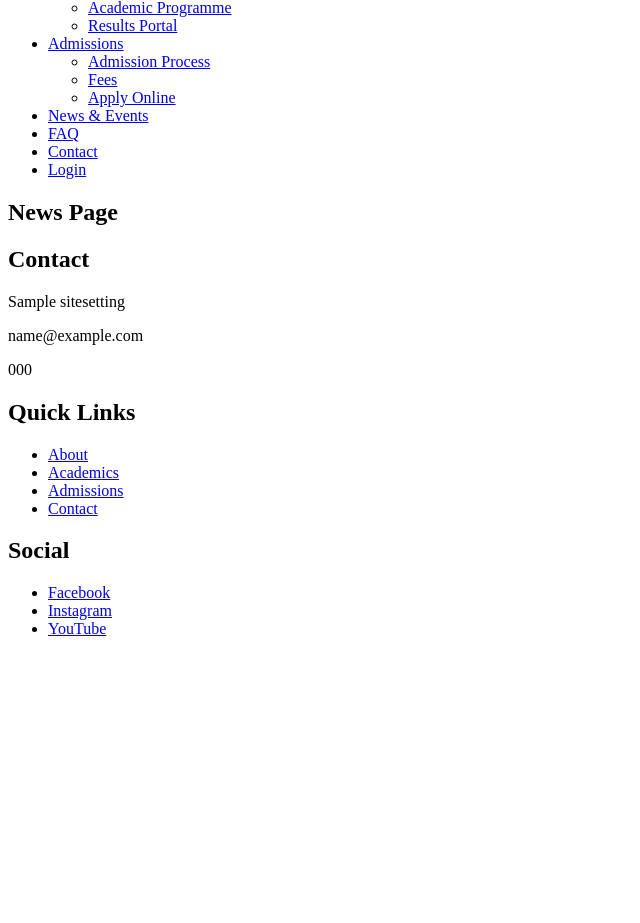
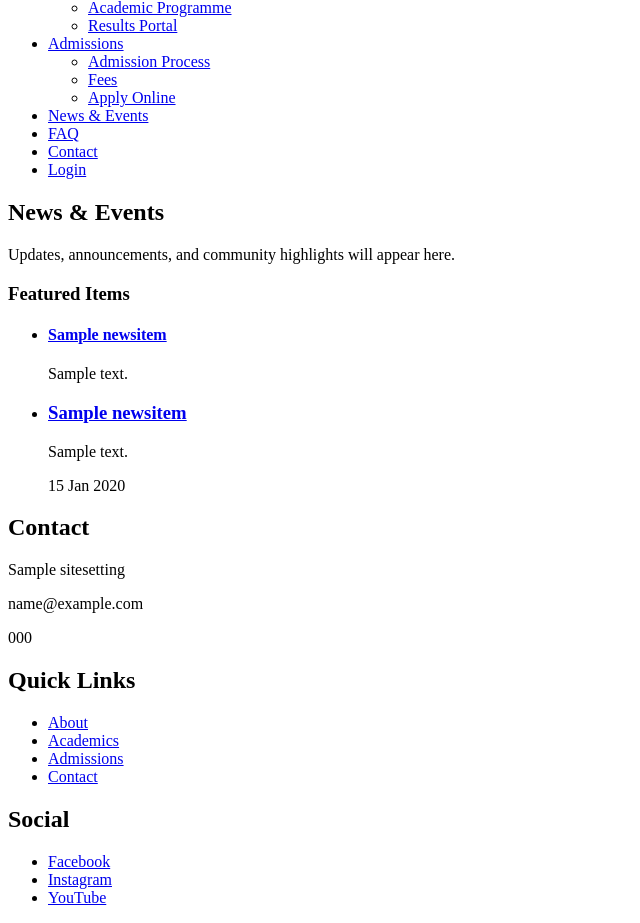
Before and after one commit to frtFortune/fortune_classical_college, a Django app: page /news/ in a window 1280 px wide. Shown: the part 245-1168 px from the top of the page, without its empty margins (0-640 px from the left). Before the commit the page ends 881 px from the top, so only its background shows below. Run offline with Django 4.2, Linux system fonts and the light colour scheme; tables that the repository leaves empty hold one stand-in row (values such as "Sample post").

Commit message:
Add NewsItem CMS and dynamic homepage section rendering

```diff
--- a/core/models.py
+++ b/core/models.py
@@ -74,6 +74,32 @@ class HomepageSection(models.Model):
 
     def __str__(self):
         return self.title or self.get_section_type_display()
+
+
+class NewsItem(models.Model):
+    title = models.CharField(max_length=250, verbose_name='Title', help_text='Heading for the news or event item.')
+    slug = models.SlugField(max_length=250, unique=True, blank=True, verbose_name='Slug', help_text='Unique URL-friendly identifier for this item.')
+    summary = models.CharField(max_length=400, blank=True, verbose_name='Summary', help_text='Short summary shown on the news listing.')
+    content = models.TextField(blank=True, verbose_name='Content', help_text='Full body content for the article or announcement.')
+    featured_image = models.FileField(upload_to='news/', blank=True, null=True, verbose_name='Featured image', help_text='Optional image or attachment for the item.')
+    published = models.BooleanField(default=False, verbose_name='Published', help_text='Only published items appear publicly.')
+    featured = models.BooleanField(default=False, verbose_name='Featured', help_text='Featured items can be highlighted on the news page.')
+    publish_date = models.DateTimeField(blank=True, null=True, verbose_name='Publish date', help_text='Date and time the item should be considered published.')
+    created_at = models.DateTimeField(auto_now_add=True)
+    updated_at = models.DateTimeField(auto_now=True)
+
+    class Meta:
+        ordering = ['-publish_date', '-created_at', 'title']
+        verbose_name = 'News Item'
+        verbose_name_plural = 'News Items'
+
+    def __str__(self):
+        return self.title or self.slug
+
+    def save(self, *args, **kwargs):
+        if not self.slug:
+            self.slug = slugify(self.title)
+        super().save(*args, **kwargs)
 
 
 class SiteSettings(models.Model):
--- a/core/urls.py
+++ b/core/urls.py
@@ -6,7 +6,8 @@ urlpatterns = [
     path('about/', views.about, name='about'),
     path('academics/', views.academics, name='academics'),
     path('admissions/', views.admissions, name='admissions'),
-    path('news/', views.news, name='news'),
+    path('news/', views.news_list, name='news_list'),
+    path('news/<slug:slug>/', views.news_detail, name='news_detail'),
     path('faq/', views.faq, name='faq'),
     path('contact/', views.contact, name='contact'),
     path('login/', views.login_view, name='login'),
--- a/core/views.py
+++ b/core/views.py
@@ -1,6 +1,6 @@
 from django.shortcuts import render
 
-from .models import HomepageSection, WebsitePage
+from .models import HomepageSection, NewsItem, WebsitePage
 
 
 def _get_homepage_sections():
@@ -63,8 +63,20 @@ def admissions(request):
     return render(request, 'admissions.html', _get_page(request, 'admissions'))
 
 
-def news(request):
-    return render(request, 'news.html')
+def news_list(request):
+    items = NewsItem.objects.filter(published=True).order_by('-publish_date', '-created_at', 'title')
+    featured_items = items.filter(featured=True)[:3]
+    context = {
+        'items': items,
+        'featured_items': featured_items,
+    }
+    return render(request, 'news/list.html', context)
+
+
+def news_detail(request, slug):
+    item = NewsItem.objects.filter(slug=slug, published=True).first()
+    context = {'item': item}
+    return render(request, 'news/detail.html', context)
 
 
 def faq(request):
--- a/templates/includes/navigation.html
+++ b/templates/includes/navigation.html
@@ -25,7 +25,7 @@
                 <li><a href="#">Apply Online</a></li>
             </ul>
         </li>
-        <li><a href="{% url 'news' %}">News &amp; Events</a></li>
+        <li><a href="{% url 'news_list' %}">News &amp; Events</a></li>
         <li><a href="{% url 'faq' %}">FAQ</a></li>
         <li><a href="{% url 'contact' %}">Contact</a></li>
         <li><a href="{% url 'login' %}">Login</a></li>
--- /dev/null
+++ b/templates/news/list.html
@@ -0,0 +1,40 @@
+{% extends 'base.html' %}
+
+{% block title %}News & Events{% endblock %}
+
+{% block content %}
+    <main id="main-content" class="site-main">
+        <section aria-labelledby="news-list-title">
+            <h2 id="news-list-title">News & Events</h2>
+            <p>Updates, announcements, and community highlights will appear here.</p>
+
+            {% if featured_items %}
+                <section aria-labelledby="featured-news-title">
+                    <h3 id="featured-news-title">Featured Items</h3>
+                    <ul>
+                        {% for item in featured_items %}
+                            <li>
+                                <h4><a href="{% url 'news_detail' slug=item.slug %}">{{ item.title }}</a></h4>
+                                {% if item.summary %}<p>{{ item.summary }}</p>{% endif %}
+                            </li>
+                        {% endfor %}
+                    </ul>
+                </section>
+            {% endif %}
+
+            {% if items %}
+                <ul>
+                    {% for item in items %}
+                        <li>
+                            <h3><a href="{% url 'news_detail' slug=item.slug %}">{{ item.title }}</a></h3>
+                            {% if item.summary %}<p>{{ item.summary }}</p>{% endif %}
+                            {% if item.publish_date %}<p>{{ item.publish_date|date:'d M Y' }}</p>{% endif %}
+                        </li>
+                    {% endfor %}
+                </ul>
+            {% else %}
+                <p>No published news items are available yet.</p>
+            {% endif %}
+        </section>
+    </main>
+{% endblock %}
```
Also changed, not shown: core/admin.py (+18 -1 lines), core/tests.py (+32 -1 lines), docs/WEBSITE_ARCHITECTURE.md (+4 -0 lines), templates/news/detail.html (added, +20 -0 lines), core/migrations/0006_newsitem.py (added).
